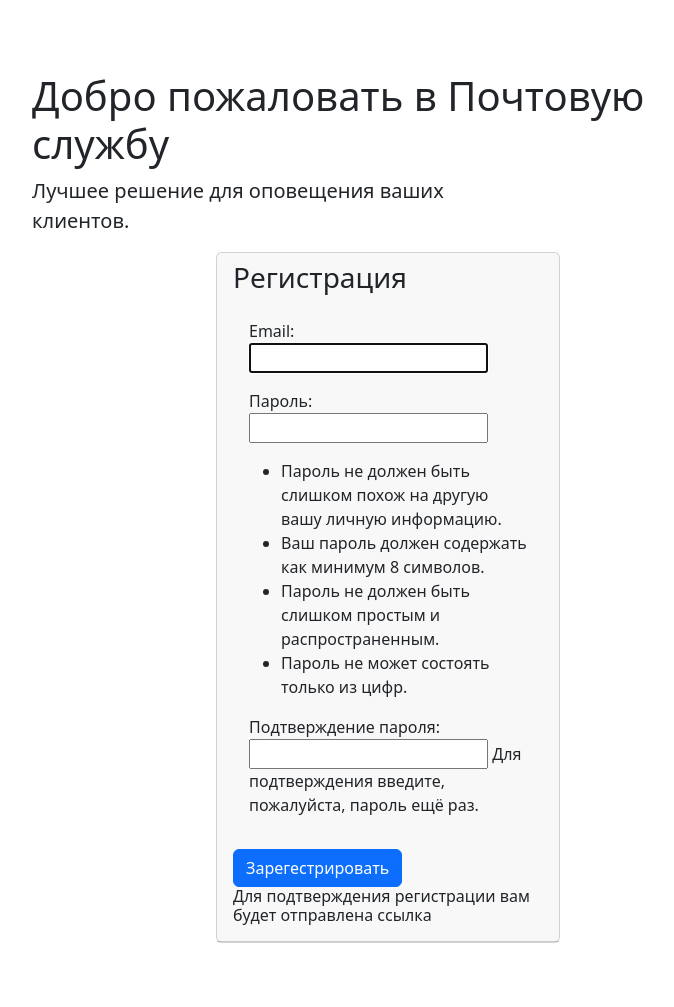
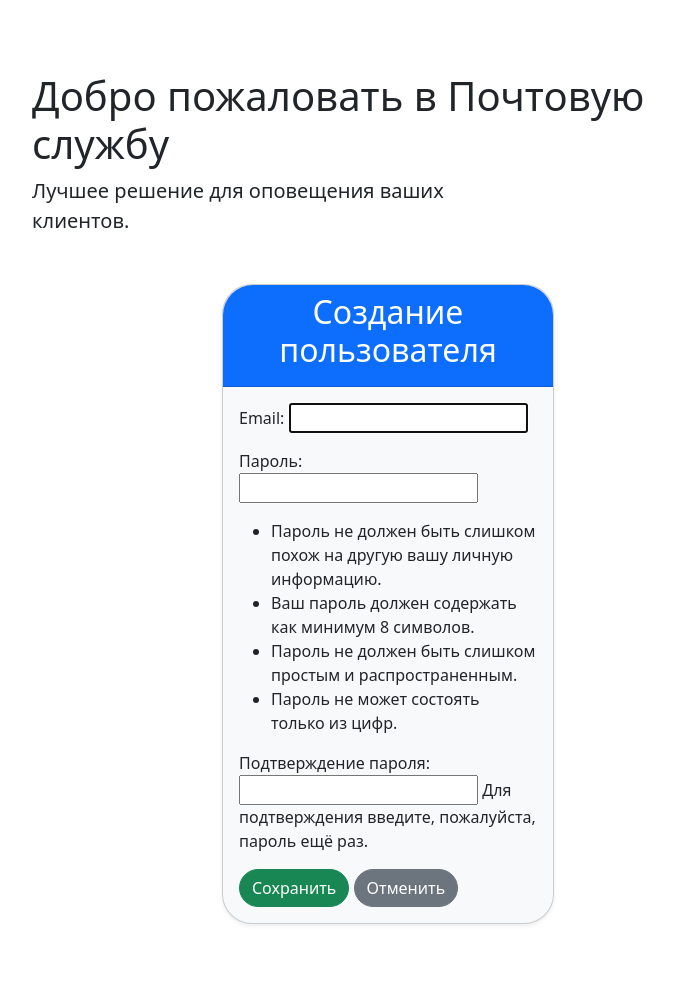
Before and after one commit to DaniilChumak/Course_Work_6, a Django app: page /users/register/ in a window 1280 px wide. Shown: the part 73-1080 px from the top of the page, without its empty margins (252-926 px from the left). After the commit the page ends 998 px from the top, so only its background shows below. Run offline with Django 5.2, Linux system fonts and the light colour scheme; parts of the project's set-up code (start-up, migrations or seed data) failed here and were passed over; some libraries are stand-ins or nearby versions.

Commit message:
Добавил и исправил некоторые нюансы в шаблонах

```diff
--- a/users/templates/users/user_form.html
+++ b/users/templates/users/user_form.html
@@ -1,29 +1,28 @@
-{% extends 'emailservice/base.html'%}
+{% extends "emailservice/base.html" %}
+{% load static %}
 {% block content %}
-<form class="row" method="post" enctype="multipart/form-data">
-    <div class="conteiner">
-        <div class="row">
-            <div class="col-3"></div>
-            <div class="col-6">
-                <div class="card">
-                    <div class="card-header">
-                        <h3 class="card-titel">
-                            Регистрация
-                        </h3>
-                        <div class="card-body">
+    <div class="container mt-5">
+    <div class="row justify-content-center">
+        <div class="col-lg-6 col-md-8">
+            <div class="card shadow-sm bg-light" style="border-radius: 30px;">
+                <div class="card-header bg-primary text-white text-center" style="border-radius: 30px 30px 0 0;">
+                    {% if object %}
+                        <h2>Редактирование информации пользователя</h2>
+                    {% else %}
+                        <h2>Создание пользователя</h2>
+                    {% endif %}
+                </div>
+                <div class="card-body">
+                    <form method="post" enctype="multipart/form-data">
                             {% csrf_token %}
                             {{ form.as_p }}
-                        </div>
-                        <button type="submit" class="btn btn-primary">
-                            Зарегестрировать
-                        </button>
-                        <h6 class="card-title">
-                            Для подтверждения регистрации вам будет отправлена ссылка
-                        </h6>
-                    </div>
+                            <button class="btn btn-success rounded-pill" type="submit">Сохранить</button>
+                        <a class="btn btn-secondary rounded-pill" href="{% url 'users:user_list' %}"
+                           role="button">Отменить</a>
+                    </form>
                 </div>
             </div>
         </div>
     </div>
-</form>
+</div>
 {% endblock %}
```
Also changed, not shown: users/templates/users/password_reset.html (added, +26 -0 lines), users/templates/users/profile.html (added, +26 -0 lines), users/templates/users/register.html (added, +23 -0 lines), users/templates/users/user_list.html (added, +44 -0 lines).
